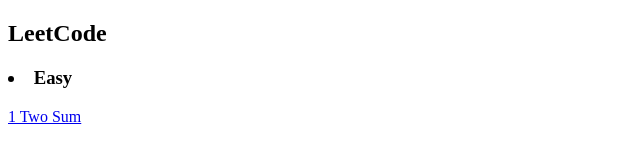
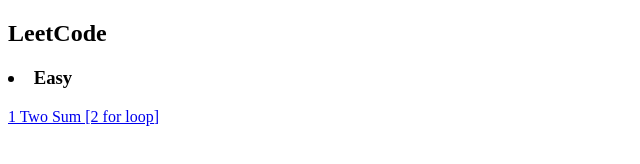
Before and after one commit to salima5214/LeetCode, a plain HTML site: page index.html in a window 1280 px wide. Shown: the full height of the page, 0-640 px from the left. Drawn offline with Linux system fonts and the light colour scheme.

Commit message:
change the name of link for Two Sum

```diff
--- a/index.html
+++ b/index.html
@@ -8,7 +8,7 @@
 <h2>LeetCode</h2>
 
 <h3><li>Easy</li></h3>
-<a href="https://calip.io/ZJr8SHmg#2EBj9Exp">1 Two Sum</a><br>
+<a href="https://calip.io/ZJr8SHmg#2EBj9Exp">1 Two Sum [2 for loop]</a><br>
 
 </body>
 </html>
```
